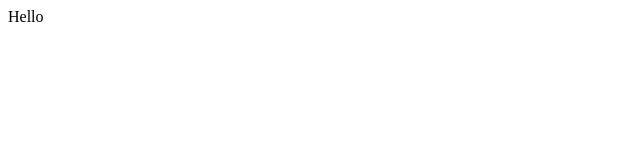
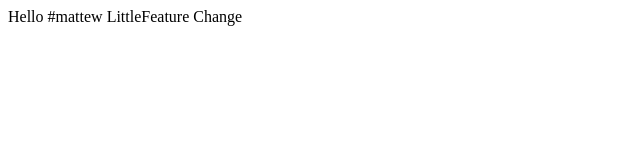
Before and after one commit to MattewGH/test-rep2, a plain HTML site: page index.html in a window 1280 px wide. Shown: the whole page, without its empty margins (0-640 px from the left). Drawn offline with Linux system fonts and the light colour scheme.

Commit message:
LittleFeature Change

```diff
--- a/index.html
+++ b/index.html
@@ -6,6 +6,7 @@
 		<title>Changed name</title>
 	</head>
 	<body>
-		Hello
+		Hello #mattew
+		LittleFeature Change
 	</body>
 </html>
```
